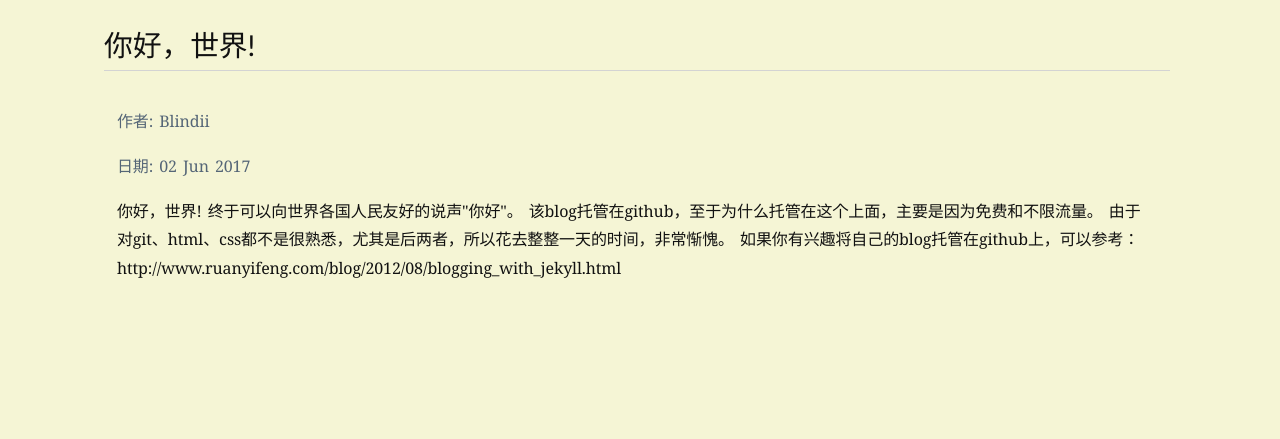
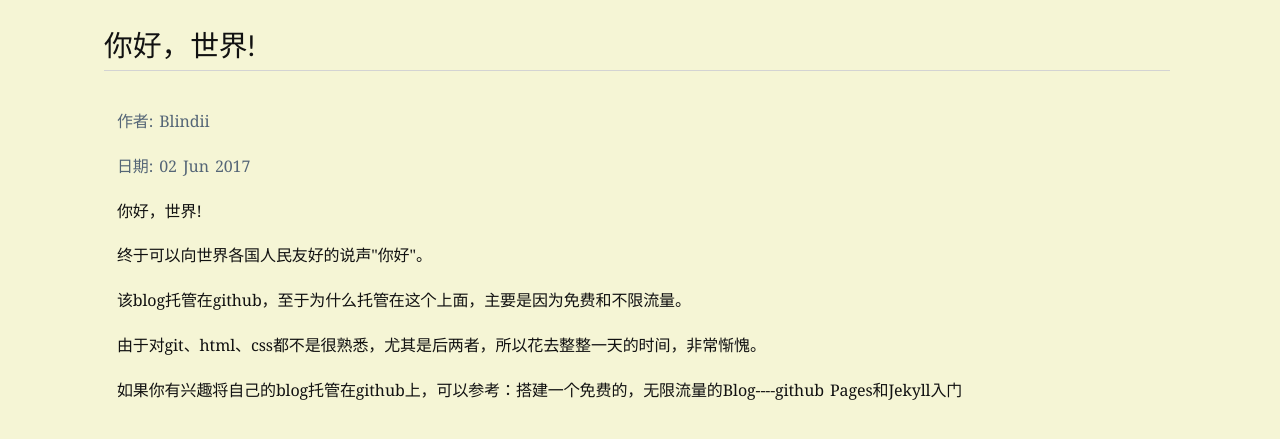
Before and after one commit to XiaoLLei/blog, a Jekyll site: the page built from _posts/2017-06-02-hello-world.html, in a window 1280 px wide. Shown: the top 439 px of the page. Built offline with Jekyll 4.4.1, drawn with Linux system fonts in a browser that asks for light colours.

Commit message:
jekyll test 18

```diff
--- a/_layouts/page.html
+++ b/_layouts/page.html
@@ -23,7 +23,7 @@
                 {{ page.date | date_to_string }}
             </p>
         </div>
-        <p>
+        <p id="doc">
             {{ content }}
         </p>
     </div>
--- a/_posts/2017-06-02-hello-world.html
+++ b/_posts/2017-06-02-hello-world.html
@@ -3,12 +3,12 @@
 title: 你好，世界!
 ---
 
-你好，世界!
+<p>你好，世界!</p>
 
-终于可以向世界各国人民友好的说声"你好"。
+<p>终于可以向世界各国人民友好的说声"你好"。</p>
 
-该blog托管在github，至于为什么托管在这个上面，主要是因为免费和不限流量。
+<p>该blog托管在github，至于为什么托管在这个上面，主要是因为免费和不限流量。</p>
 
-由于对git、html、css都不是很熟悉，尤其是后两者，所以花去整整一天的时间，非常惭愧。
+<p>由于对git、html、css都不是很熟悉，尤其是后两者，所以花去整整一天的时间，非常惭愧。</p>
 
-如果你有兴趣将自己的blog托管在github上，可以参考：<a href="http://www.ruanyifeng.com/blog/2012/08/blogging_with_jekyll.html">http://www.ruanyifeng.com/blog/2012/08/blogging_with_jekyll.html</a>
+<p>如果你有兴趣将自己的blog托管在github上，可以参考：<a href="http://www.ruanyifeng.com/blog/2012/08/blogging_with_jekyll.html">搭建一个免费的，无限流量的Blog----github Pages和Jekyll入门</a></p>
--- a/blog.css
+++ b/blog.css
@@ -154,3 +154,9 @@
   background-color: #AAD2F0;
   border-radius: 1em;
 }
+
+#content #doc a {
+  margin-left: 1em;
+  margin-right: 1em;
+  text-decoration: underline;
+}
```
